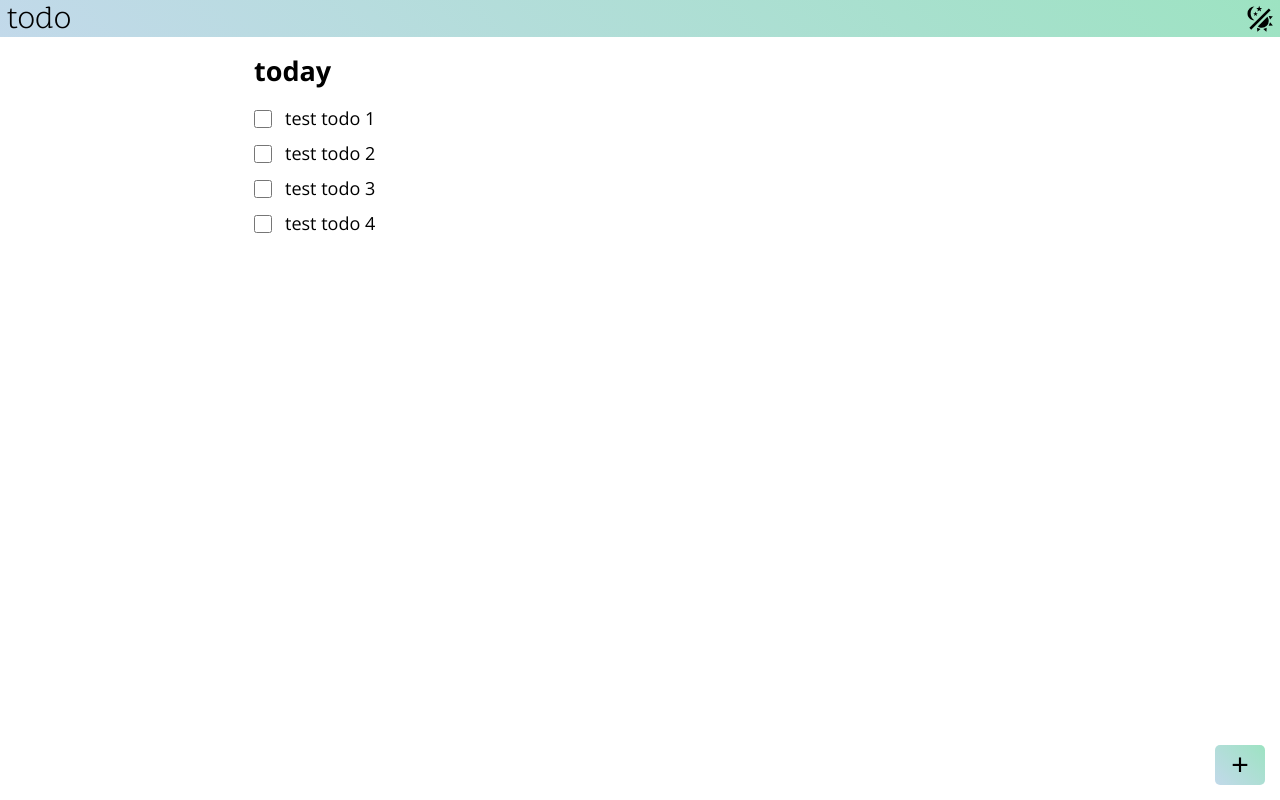
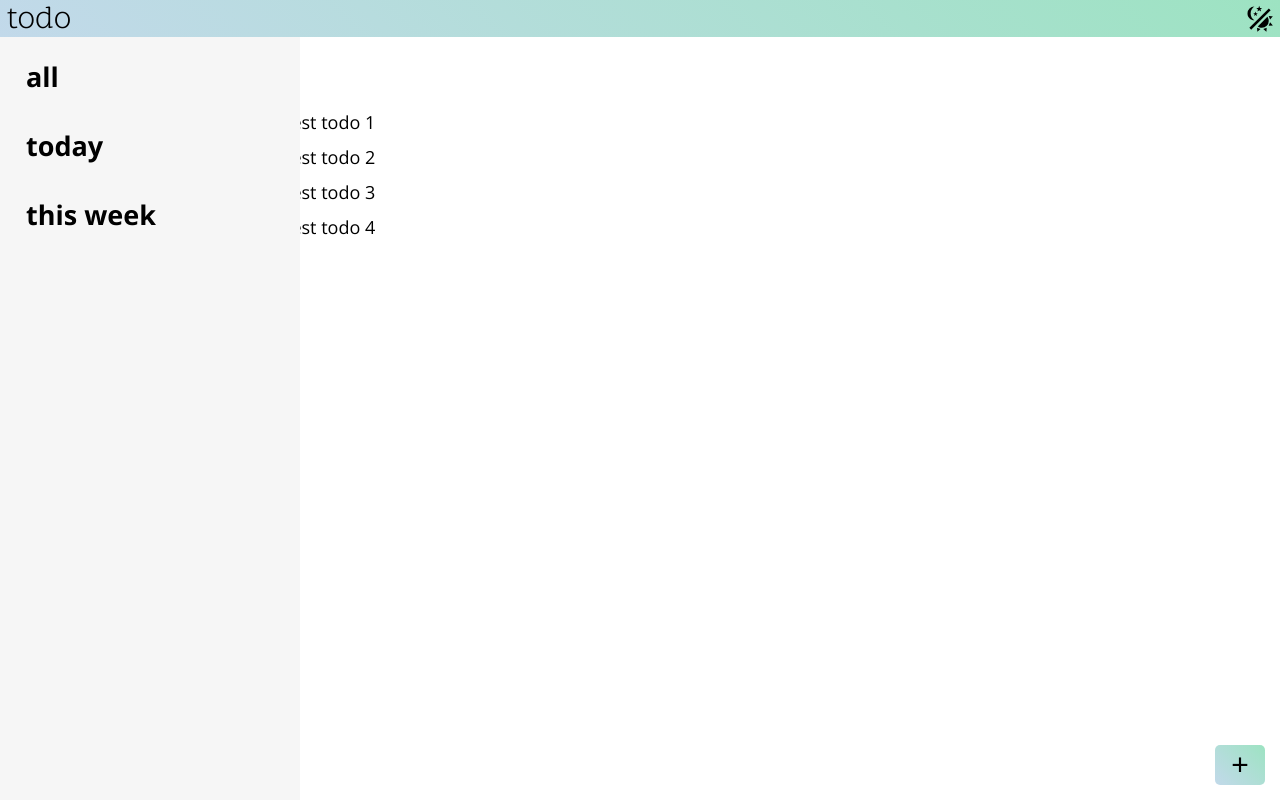
Before and after one commit to seanmckone/odin-todo-list, a website built with webpack: page dist/index.html in a window 1280 px wide. Built offline with nearby package versions, Linux system fonts and the light colour scheme.

Commit message:
Add sidebar

```diff
--- a/dist/index.html
+++ b/dist/index.html
@@ -16,7 +16,12 @@
       <img src="../assets/icons/theme-light-dark.svg">
     </button>
   </header>
-  <h2 id="project-title">today</h2>
+  <h2 id="project-title">all</h2>
+  <div id="project-list">
+    <button id="all-button">all</button>
+    <button id="today-button">today</button>
+    <button id="this-week-button">this week</button>
+  </div>
   <button type="button" id="add-todo-button">+</button>
 </body>
 </html>
--- a/dist/styles.css
+++ b/dist/styles.css
@@ -135,6 +135,30 @@ textarea:focus, input:focus{
   color: #000000;
 }
 
+#project-list {
+  position: fixed;
+  left: 0px;
+  top: 37px;
+  height: 100%;
+  width: 300px;
+  background-color: var(--todo-form-background-color);
+  display: flex;
+  flex-direction: column;
+  align-items: start;
+  gap: 30px;
+  padding-left: 20px;
+  padding-top: 20px;
+}
+
+#all-button, #today-button, #this-week-button {
+  background-color: rgba(0,0,0,0);
+  border: 0px;
+  font-size: 27px;
+  font-family: openSans;
+  font-weight: bold;
+  cursor: pointer;
+}
+
 #todo-list, #project-title {
   display: flex;
   flex-direction: column;
@@ -146,7 +170,7 @@ textarea:focus, input:focus{
 }
 
 #project-title {
-  margin-top: 20px;
+  margin-top: 24px;
 }
 
 
```
